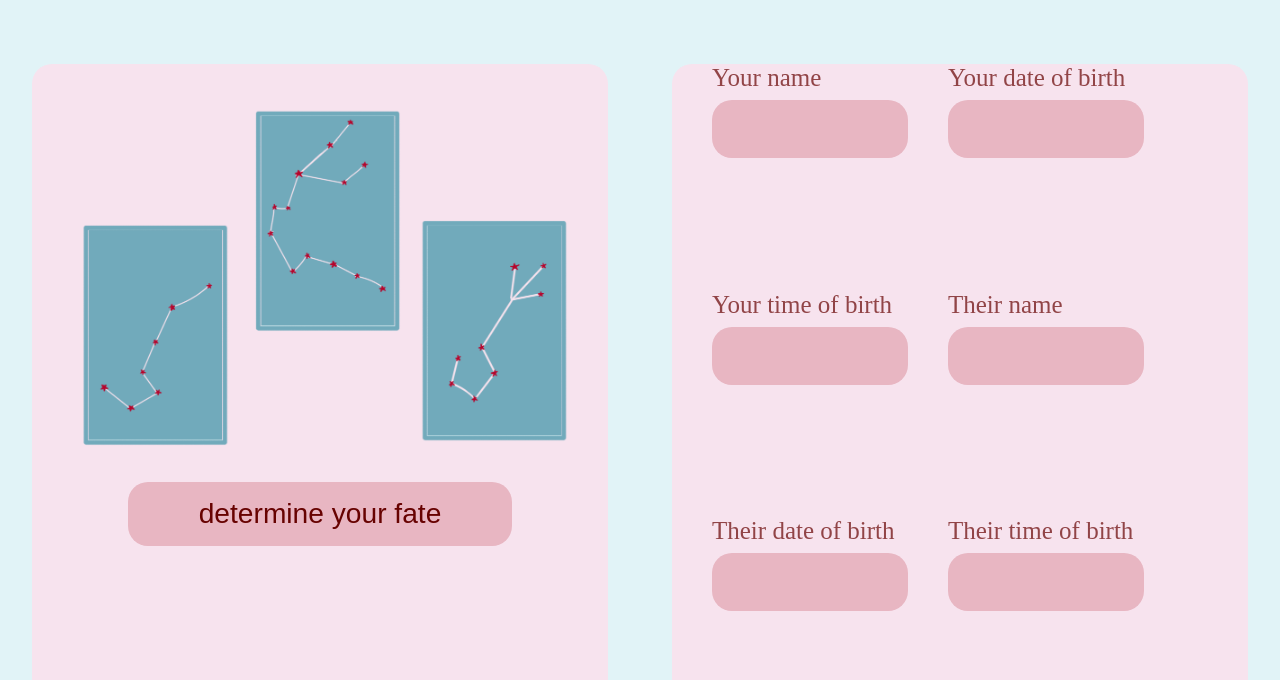
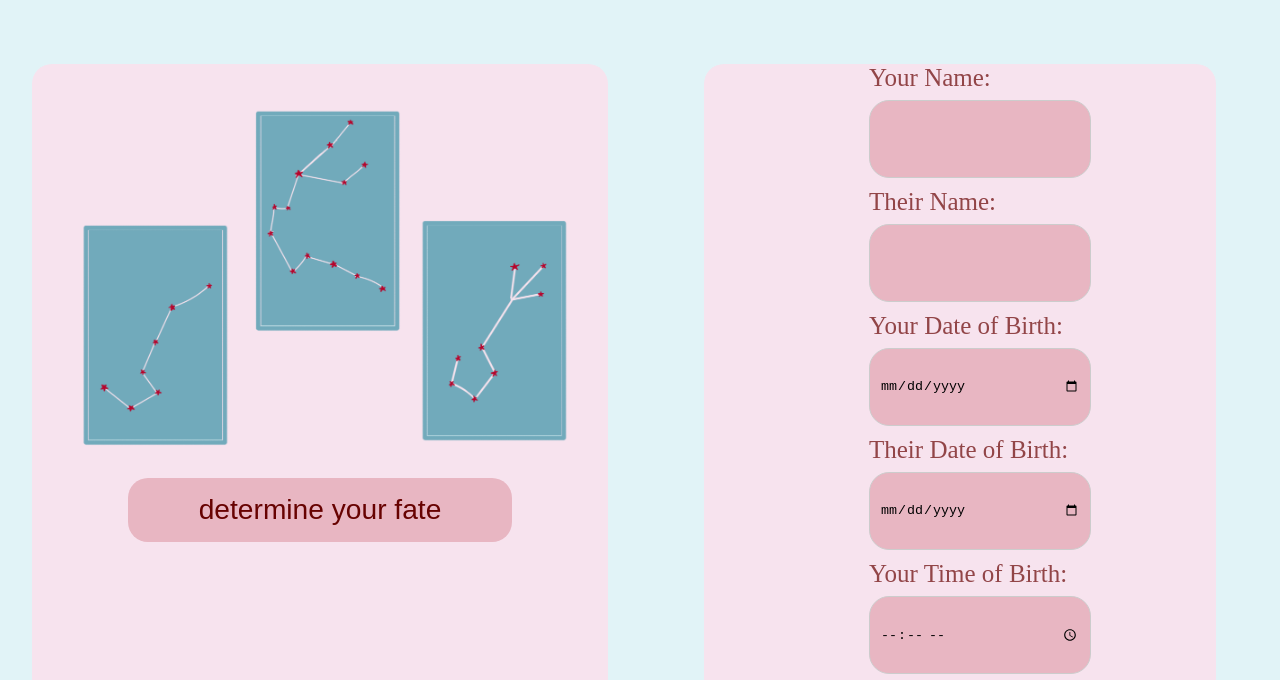
Before and after one commit to Polikiss/Polikiss.github.io, a website: page tarotLove/index.html in a window 1280 px wide. Shown: the part 120-800 px from the top of the page. Drawn offline with Linux system fonts and the light colour scheme.

Commit message:
fix: main fields

```diff
--- a/tarotLove/css/header.css
+++ b/tarotLove/css/header.css
@@ -32,7 +32,7 @@
 
 @media screen and (max-width: 768px) {
     .mainTitle {
-        font-size: 4vh;
+        font-size: 3vh;
         font-weight: normal;
         color: #B40028;
         text-align: center;
--- a/tarotLove/css/main.css
+++ b/tarotLove/css/main.css
@@ -8,30 +8,47 @@
     overflow: auto;
 }
 
-.inputFields {
-    margin: 0 auto;
-    width: 45vw;
-    height: 85vh;
-    min-width: 400px;
-    background: #F7E3EE;
-    border-radius: 20px;
+.input-form {
+    column-count: 2;
     display: flex;
     flex-direction: row;
+    justify-content: center;
+    background-color: #F7E3EE;
+    border-radius: 20px;
+    margin-left: auto;
+    margin-right: auto;
+    width: 40vw;
+    height: 85vh;
     flex-wrap: wrap;
+    min-width: 400px;
     overflow: auto;
-
 }
 
+.input-form label {
+    margin-bottom: 5px;
+    display: flex;
+    align-items: center;
+    text-align: center;
+}
+
+.input-form input {
+    padding: 10px;
+    margin-bottom: 10px;
+    border: 1px solid #ccc;
+    border-radius: 20px;
+    min-width: 200px;
+}
 
 .tarotCards {
     width: 45vw;
-    justify-content: space-around;
+    margin: 0 auto;
+    display: block;
+
 }
 
 .determineButton {
     width: 30vw;
     height: 8vh;
-
     background: #E8B6C2;
     border-radius: 20px 20px 20px 20px;
     border: 0;
@@ -75,20 +92,22 @@ main{
 @media screen and (max-width: 768px) {
     main{
         padding-top: 5vh;
+        column-count: 1;
     }
 
     .mainFields{
         margin-left: auto;
         margin-right: auto;
-        width: 45vw;
-        height: 45vh;
+        width: 80%;
+        height: 60vh;
         background: #F7E3EE;
         border-radius: 20px;
+        margin-bottom: 7vh;
     }
-    .inputFields {
+    .input-form{
         margin: 0 auto;
-        width: 45vw;
-        height: 45vh;
+        width: 80%;
+        height: 80vh;
         background: #F7E3EE;
         border-radius: 20px;
         display: flex;
--- a/tarotLove/index.html
+++ b/tarotLove/index.html
@@ -47,44 +47,32 @@
 
     </div>
 
-    <div class="inputFields">
+    <div class="input-form">
+        <div>
+            <label for="your-name">Your Name:</label>
+            <input type="text" id="your-name">
+        </div>
+        <div>
+            <label for="their-name">Their Name:</label>
+            <input type="text" id="their-name">
+        </div>
+        <div>
+            <label for="your-birth-date">Your Date of Birth:</label>
+            <input type="date" id="your-birth-date">
+        </div>
+        <div>
+            <label for="their-birth-date">Their Date of Birth:</label>
+            <input type="date" id="their-birth-date">
+        </div>
+        <div>
+            <label for="your-birth-time">Your Time of Birth:</label>
+            <input type="time" id="your-birth-time">
+        </div>
+        <div>
+            <label for="their-birth-time">Their Time of Birth:</label>
+            <input type="time" id="their-birth-time">
+        </div>
 
-        <form class="" action="index.html" method="post">
-            <label for="input">Your name
-            </label>
-            <br>
-            <input type="text" id="input">
-        </form>
-
-        <form class="" action="index.html" method="post">
-            <label for="input6">Your date of birth
-            </label><br>
-            <input type="text" id="input6">
-        </form>
-
-        <form class="" action="index.html" method="post">
-            <label for="input4">Your time of birth
-            </label><br>
-            <input type="text" id="input4">
-        </form>
-
-        <form class="" action="index.html" method="post">
-            <label for="input1">Their name
-            </label><br>
-            <input type="text" id="input1">
-        </form>
-
-        <form class="" action="index.html" method="post">
-            <label for="input3">Their date of birth
-            </label><br>
-            <input type="text" id="input3">
-        </form>
-
-        <form class="" action="index.html" method="post">
-            <label for="input5">Their time of birth
-            </label><br>
-            <input type="text" id="input5">
-        </form>
 
     </div>
 
```
